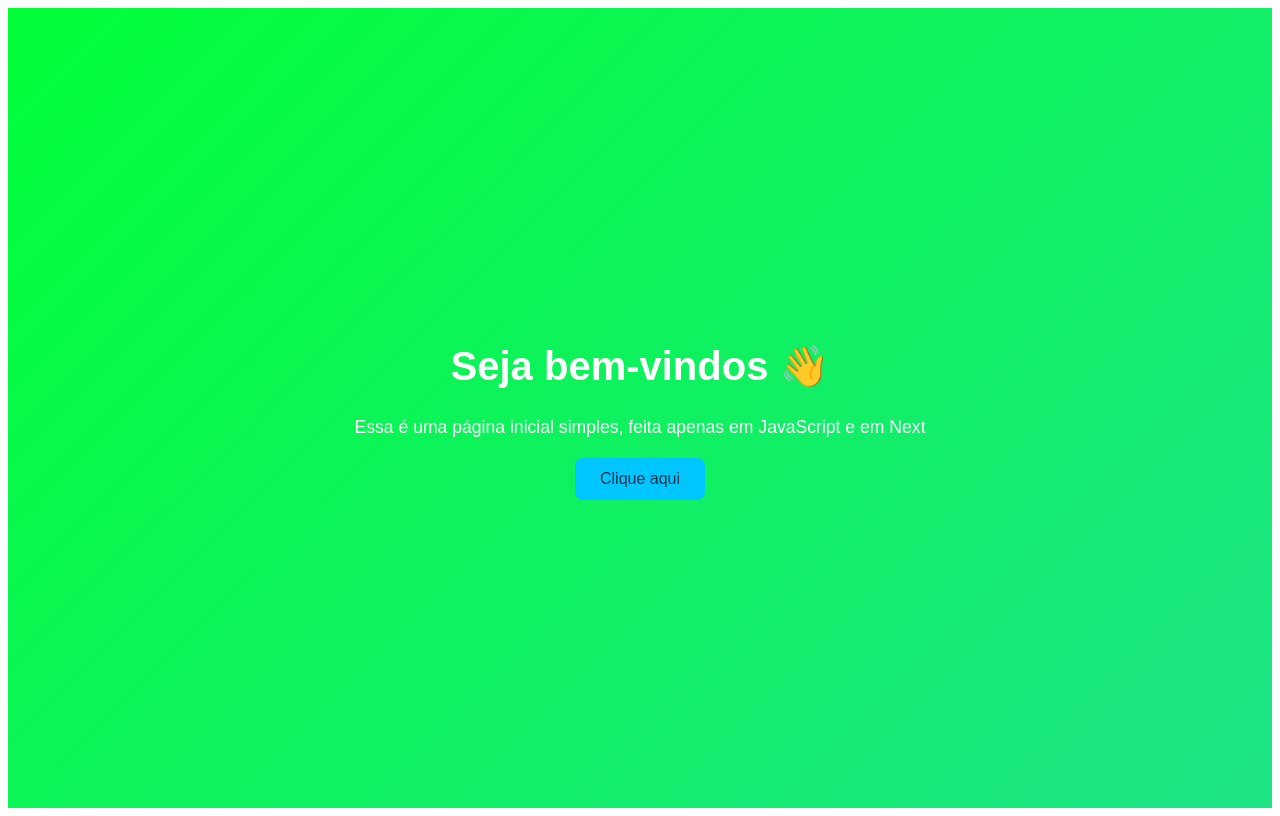
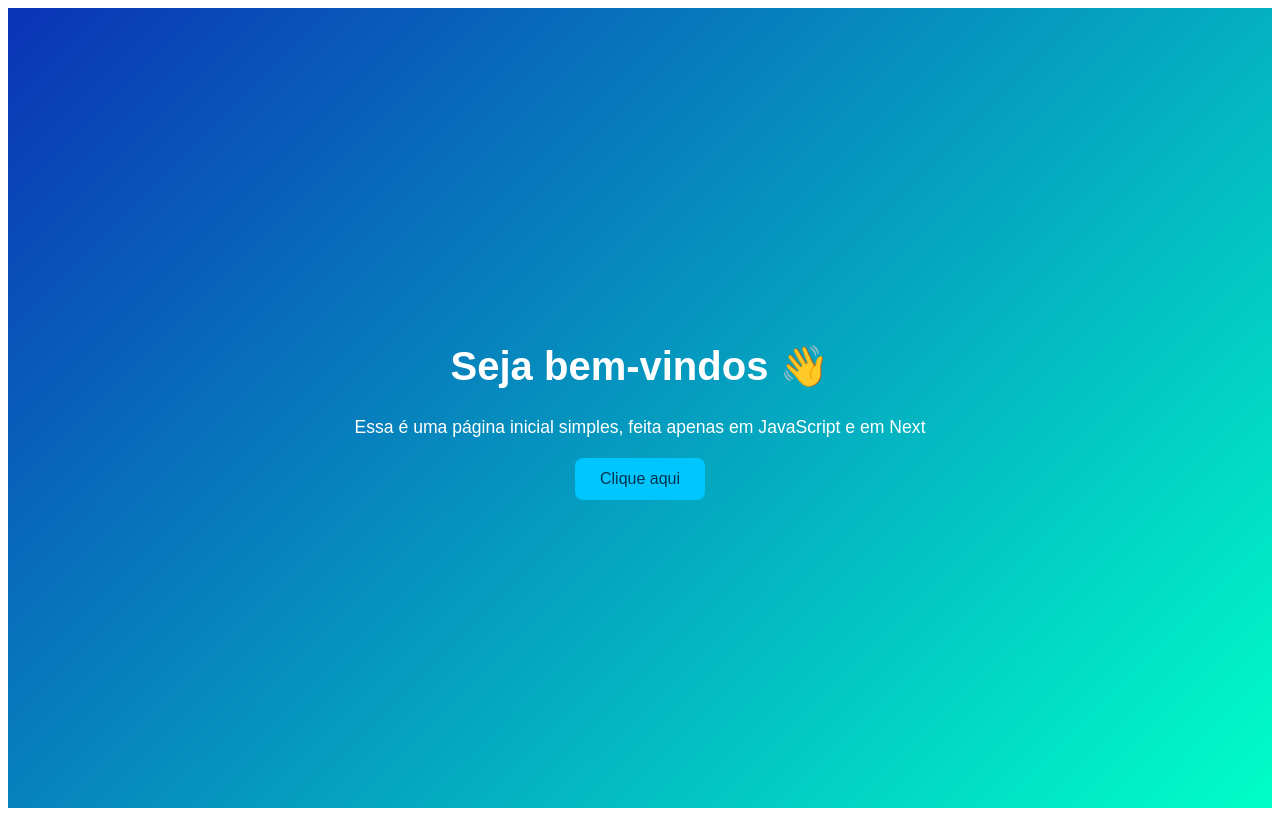
Before and after one commit to LucasOuriques/meu-projeto, a Next.js app: page / in a window 1280 px wide. Built offline with nearby package versions, Linux system fonts and the light colour scheme.

Commit message:
trocando a cor pra ver se faz o deploy na vercel

```diff
--- a/pages/index.js
+++ b/pages/index.js
@@ -23,7 +23,7 @@ const styles = {
     flexDirection: "column",
     justifyContent: "center",
     alignItems: "center",
-    background: "linear-gradient(135deg, #00ff37, #1de487)",
+    background: "linear-gradient(135deg, #0b33b6, #00ffc8)",
     color: "#fff",
     fontFamily: "Arial, sans-serif",
   },
```
